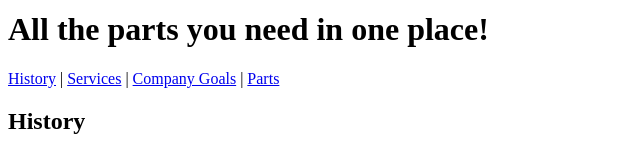
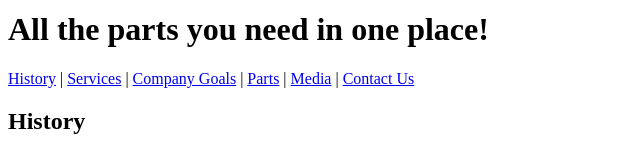
Before and after one commit to MoonLight693/Mini-Project, a plain HTML site: page main.html in a window 1280 px wide. Shown: the part 422-580 px from the top of the page, without its empty margins (0-640 px from the left). Drawn offline with Linux system fonts and the light colour scheme.

Commit message:
Nav fixed

```diff
--- a/main.html
+++ b/main.html
@@ -12,7 +12,9 @@
             <a href="#Information">History</a> |
             <a href="#Services">Services</a> |
             <a href="#Company Goals">Company Goals</a> |
-            <a href="#Parts">Parts</a>
+            <a href="#Parts">Parts</a> |
+            <a href="Media">Media</a> |
+            <a href="#footer">Contact Us</a>
         </nav>
         <main>
             <article id="History">
@@ -54,7 +56,7 @@
                     <h3>Associated Manufacturers</h3>
                 </section>
             </section>
-            <section id="Videos">
+            <section id="Media">
                 <h2>Media</h2>
             </section>
         </main>
```
